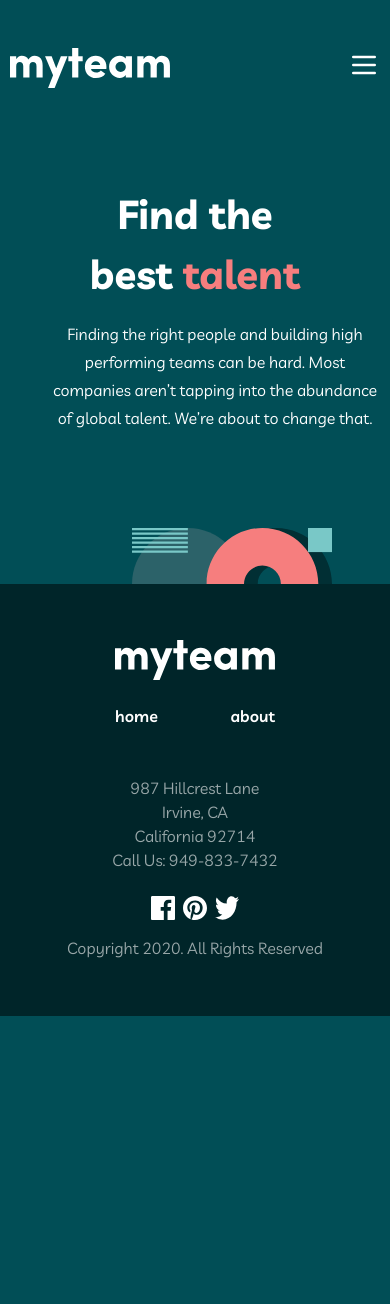
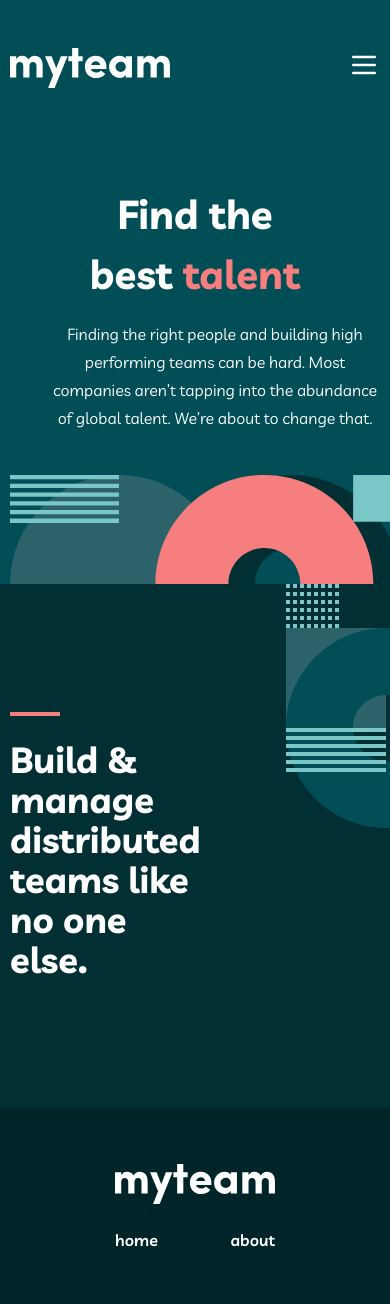
Before and after one commit to d-zucho/myteam-challenge24, a Next.js app: page / in a window 390 px wide. Shown: the top 1304 px of the page. Before the commit the page ends 1016 px from the top, so only its background shows below. Built offline with nearby package versions, Linux system fonts and the light colour scheme.

Commit message:
start skleleton of home page about section

```diff
--- a/package.json
+++ b/package.json
@@ -19,7 +19,8 @@
     "react": "^18",
     "react-dom": "^18",
     "tailwind-merge": "^2.2.2",
-    "tailwindcss-animate": "^1.0.7"
+    "tailwindcss-animate": "^1.0.7",
+    "usehooks-ts": "^3.1.0"
   },
   "devDependencies": {
     "@types/node": "^20",
--- a/src/app/page.tsx
+++ b/src/app/page.tsx
@@ -1,9 +1,11 @@
+import AboutSection from '@/components/AboutSection'
 import Hero from '@/components/Hero'
 
 export default function Home() {
   return (
     <main>
       <Hero />
+      <AboutSection />
     </main>
   )
 }
--- /dev/null
+++ b/src/components/AboutSection.tsx
@@ -0,0 +1,30 @@
+import Image from 'next/image'
+import MaxWidthWrapper from './MaxWidthWrapper'
+
+const AboutSection = () => {
+  return (
+    <section
+      id='about'
+      className=' bg-sacrementroGreen py-32 relative overflow-hidden'
+    >
+      <Image
+        src={'/assets/bg-pattern-home-3.svg'}
+        height={200}
+        width={200}
+        alt='pattern'
+        aria-hidden='true'
+        className='absolute top-0 -right-24'
+      />
+      <MaxWidthWrapper>
+        <div className='lock border-t-4 w-[50px] border-lightCoral' />
+        <div>
+          <h2 className='text-4xl font-bold w-1/2 mt-6'>
+            Build & manage distributed teams like no one else.
+          </h2>
+        </div>
+      </MaxWidthWrapper>
+    </section>
+  )
+}
+
+export default AboutSection
--- a/src/components/hero.tsx
+++ b/src/components/hero.tsx
@@ -1,7 +1,11 @@
+'use client'
 import Image from 'next/image'
 import MaxWidthWrapper from './MaxWidthWrapper'
+import { useMediaQuery } from 'usehooks-ts'
 
 const Hero = () => {
+  const isDekstop = useMediaQuery('(min-width: 1024px)')
+
   return (
     <section id='hero' className='h-[400px] relative'>
       <MaxWidthWrapper>
@@ -32,14 +36,25 @@ const Hero = () => {
           />
         </div>
         <div>
+          {isDekstop ? (
             <Image
-            src={'/assets/bg-pattern-home-2.svg'}
+              src='/assets/bg-pattern-home-2.svg'
               alt='pattern'
               height={200}
               width={200}
               aria-hidden={true}
-            className='absolute bottom-0 mx-auto right-[15%]'
+              className='absolute bottom-0 right-32'
             />
+          ) : (
+            <Image
+              src={'/assets/bg-pattern-home-2.svg'}
+              alt='pattern'
+              height={400}
+              width={400}
+              aria-hidden={true}
+              className='absolute bottom-0 mx-auto right-[25%]w-[400px]'
+            />
+          )}
         </div>
       </MaxWidthWrapper>
     </section>
```
Also changed, not shown: 1 other file (tests, documents, lock files or other folders). Lines whose indentation alone changed are shown as unchanged.
